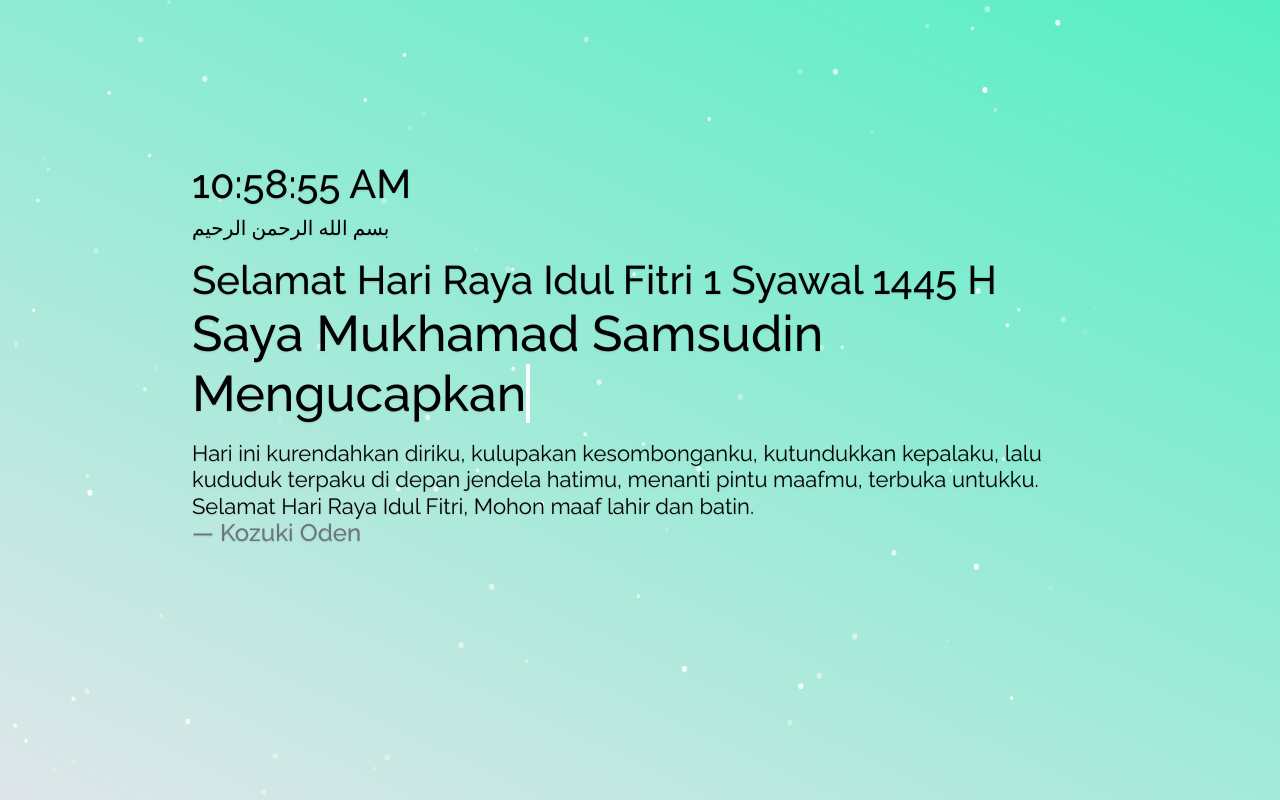
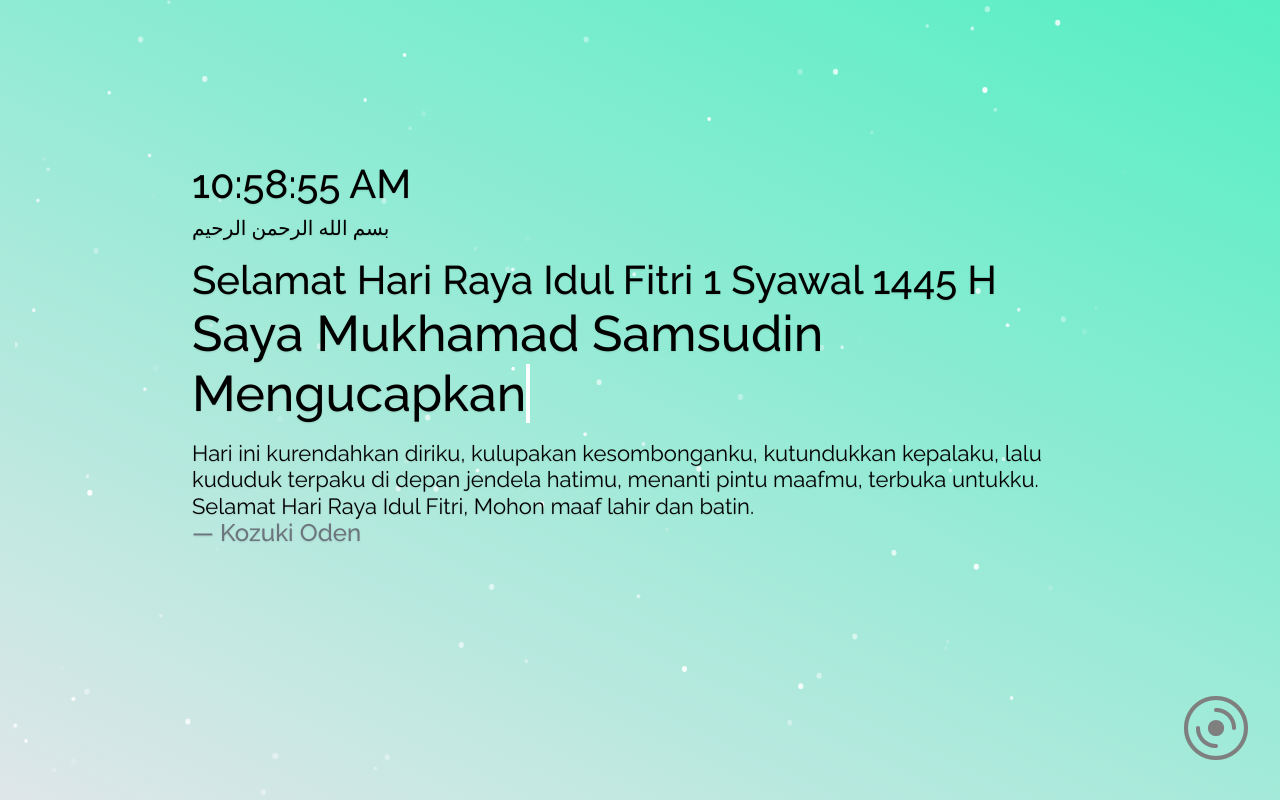
Before and after one commit to kozuki190/selamat-idul-fitri, a plain HTML site: page index.html in a window 1280 px wide. Drawn offline with nearby package versions, Linux system fonts and the light colour scheme; some packages are replaced by stand-ins of ours; a script that the page names is missing.

Commit message:
Update index.html

```diff
--- a/index.html
+++ b/index.html
@@ -45,7 +45,7 @@
         <source src="takbir.mp3" type="audio/mp3">
       </audio>
 
-      <div class="audio-icon-wrapper" style="display: none;">
+      <div class="audio-icon-wrapper" style="display: flex;">
         <i class="bi bi-disc"></i>
       </div>
     </div>
@@ -61,8 +61,9 @@
       const audioIconWrapper = document.querySelector('.audio-icon-wrapper');
       const audioIcon = document.querySelector('.audio-icon-wrapper i');
       const song = document.querySelector('#song');
-      let isPlaying = false;
+      let isPlaying = true;
 
+      playAudio();
       function playAudio() {
       song.volume = 0.1;
       audioIconWrapper.style.display = 'flex';
```
